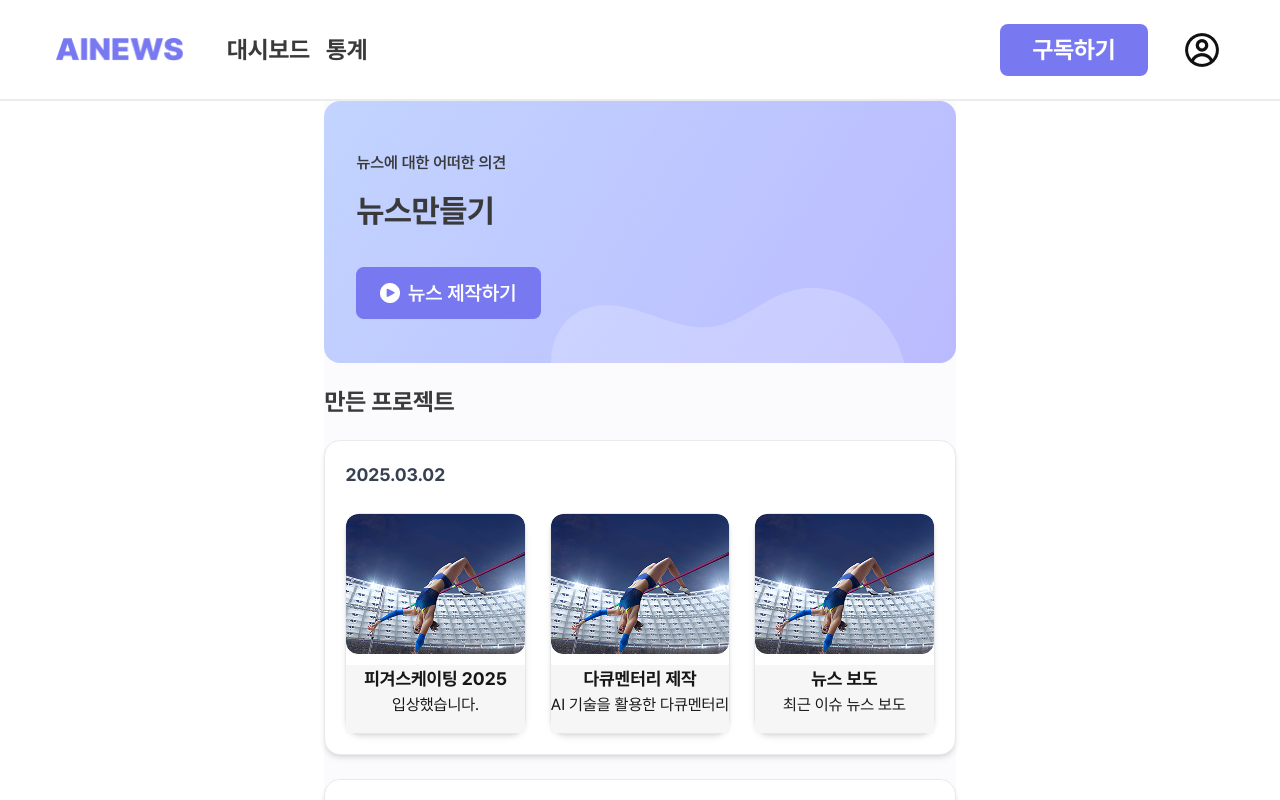
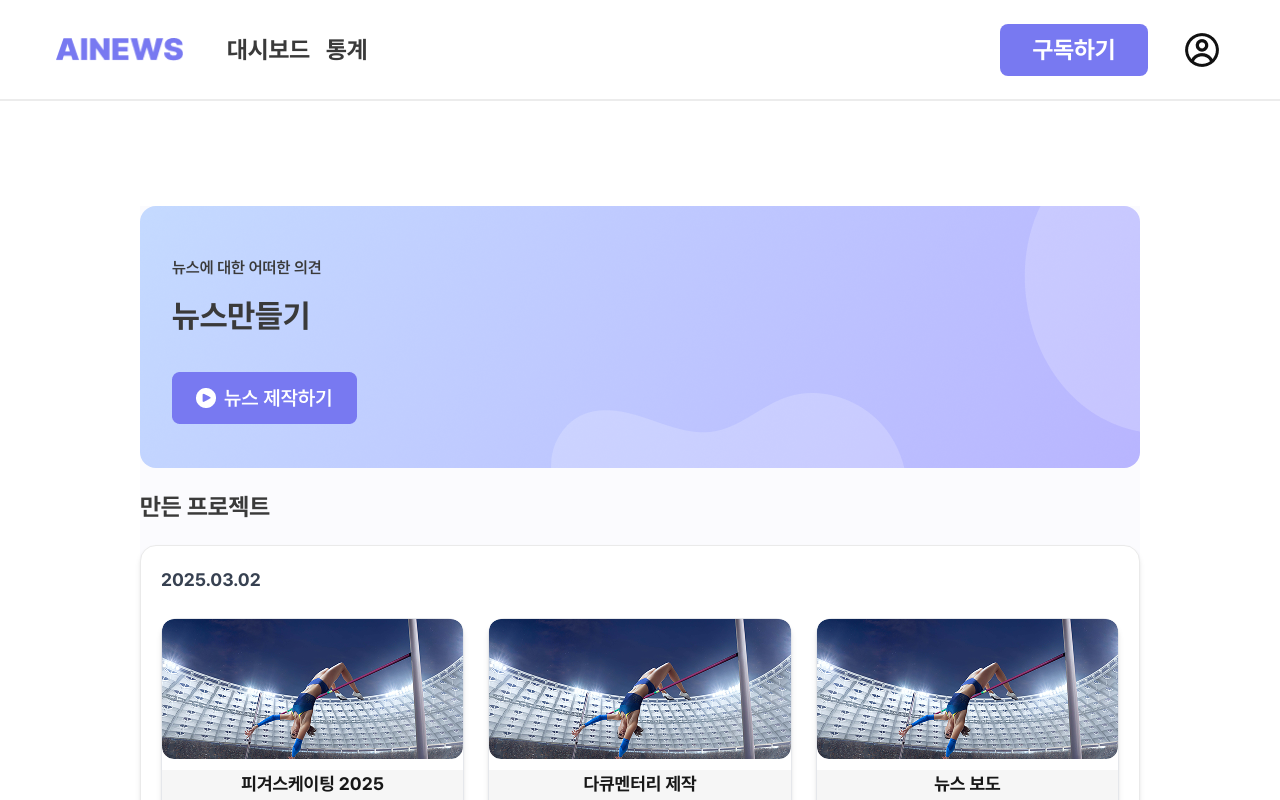
Before and after one commit to FC-DEV2-FinalProject/unicat-ui, a Next.js app: page / in a window 1280 px wide. Shown: the top 800 px of the page. Built offline with nearby package versions, Linux system fonts and the light colour scheme.

Commit message:
ui/ux: 메인 페이지 컴포넌트 최소 사이즈 지정 및 뉴스만들기 페이지 mt 지정

```diff
--- a/src/app/(home)/news-making/(movie-style)/page.tsx
+++ b/src/app/(home)/news-making/(movie-style)/page.tsx
@@ -19,7 +19,7 @@ export default function AiNews() {
 
     return (
 
-        <div className="flex flex-col items-center min-h-screen gap-[40px]">
+        <div className="mt-[105px] flex flex-col items-center min-h-screen gap-[40px]">
           {/* 헤더 */}
           <header className="flex w-full items-center justify-between">
             <div className="flex items-center gap-4">
--- a/src/app/(home)/news-making/create/page.tsx
+++ b/src/app/(home)/news-making/create/page.tsx
@@ -29,7 +29,7 @@ export default function Element () {
 	];
 
 	return (
-		<div className="bg-purple-6 flex flex-row justify-center w-full border-b-[30px] border-white">
+		<div className="mt-[105px] bg-purple-6 flex flex-row justify-center w-full border-b-[30px] border-white">
 			<div className="bg-purple-6 w-full max-w-[1920px] p-12 pl-6 pt-6 pr-6 relative">
 				<div className="grid grid-cols-1 md:grid-cols-4 gap-6">
 					{/* 왼쪽 컬럼: 비디오 스타일 & 썸네일 */}
--- a/src/app/(home)/news-making/thumbnail/page.tsx
+++ b/src/app/(home)/news-making/thumbnail/page.tsx
@@ -60,7 +60,7 @@ export default function AiNewsAnima() {
 	};
 
 	return (
-		<div className="flex flex-col items-center min-h-screen gap-[40px] bg-purple-6">
+		<div className="mt-[105px] flex flex-col items-center min-h-screen gap-[40px] bg-purple-6">
 			{/* 헤더 */}
 			<header className="w-full max-w-[1200px] flex justify-between items-center">
 				<h1 className="text-gray-5 font-bold text-2xl">만든 프로젝트</h1>
--- a/src/app/(home)/page.tsx
+++ b/src/app/(home)/page.tsx
@@ -21,9 +21,9 @@ export default function AiNews(): JSX.Element {
   // Project data for the first row
 
   return (
-      <div className="flex flex-col items-center justify-center gap-[90px] relative bg-purple-6 min-h-screen">
+      <div className="mt-[105px] flex flex-col items-center justify-center gap-[90px] relative bg-purple-6 min-h-screen">
         {/* Main Content */}
-        <main className="flex flex-col w-full max-w-[1200px] items-start gap-6 relative flex-[0_0_auto]">
+        <main className="flex flex-col w-full w-[1200px] max-w-[1200px] items-start gap-6 relative flex-[0_0_auto]">
           {/* Hero Section */}
           <section className="relative w-full h-[262px] rounded-2xl overflow-hidden">
             <div className="absolute inset-0 w-full h-full bg-cover bg-center">
@@ -68,7 +68,7 @@ export default function AiNews(): JSX.Element {
           {homeDashboardMovies.map(({ date, movies }) => (
               <MovieList
                   key={date}
-                  className="w-full bg-white rounded-2xl border border-solid border-gray-1 shadow-md p-5"
+                  className="min-w-[1000px] w-full bg-white rounded-2xl border border-solid border-gray-1 shadow-md p-5"
                   movies={movies}
               />
           ))}
```
Also changed, not shown: 1 other file (tests, documents, lock files or other folders).
